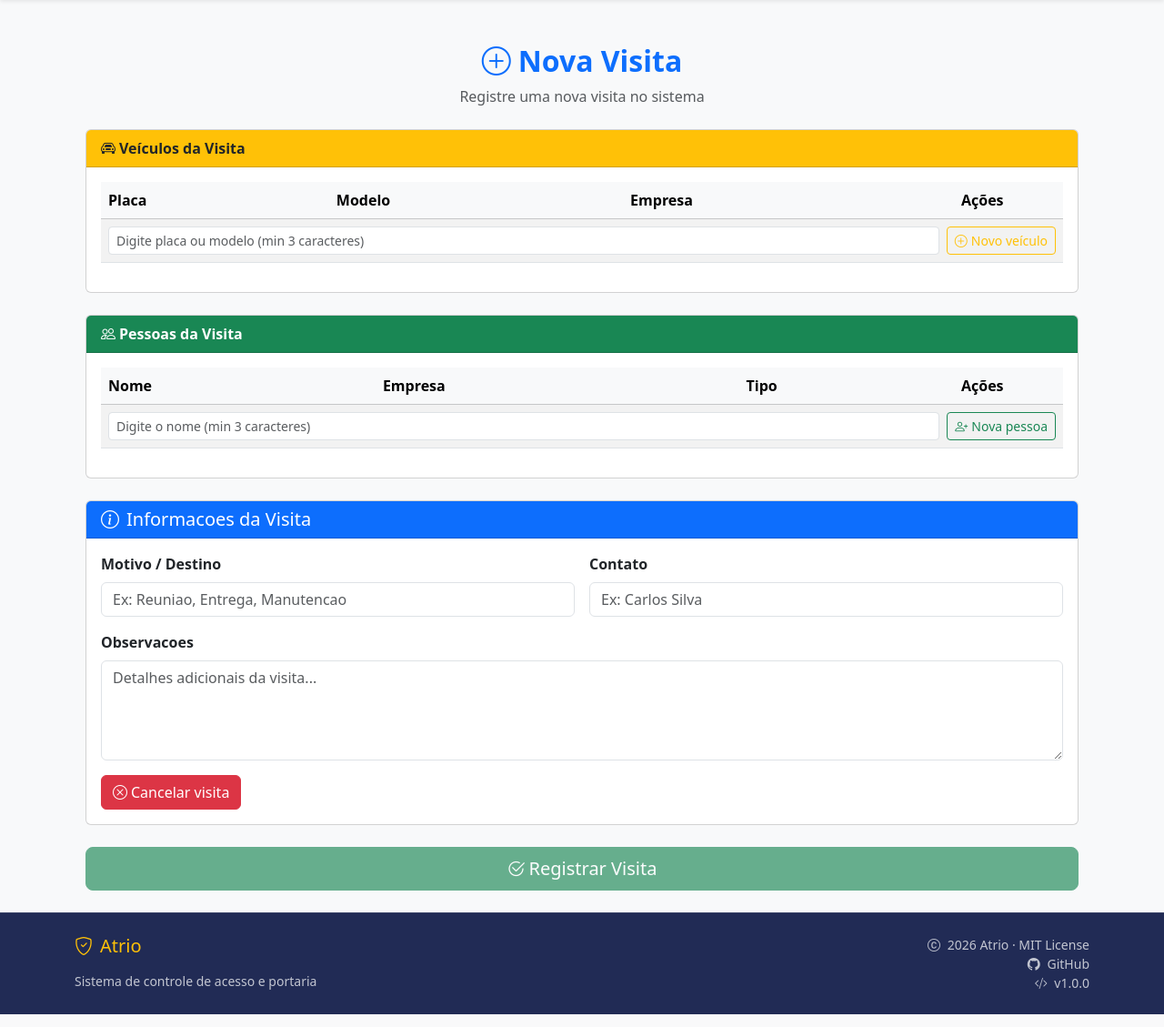
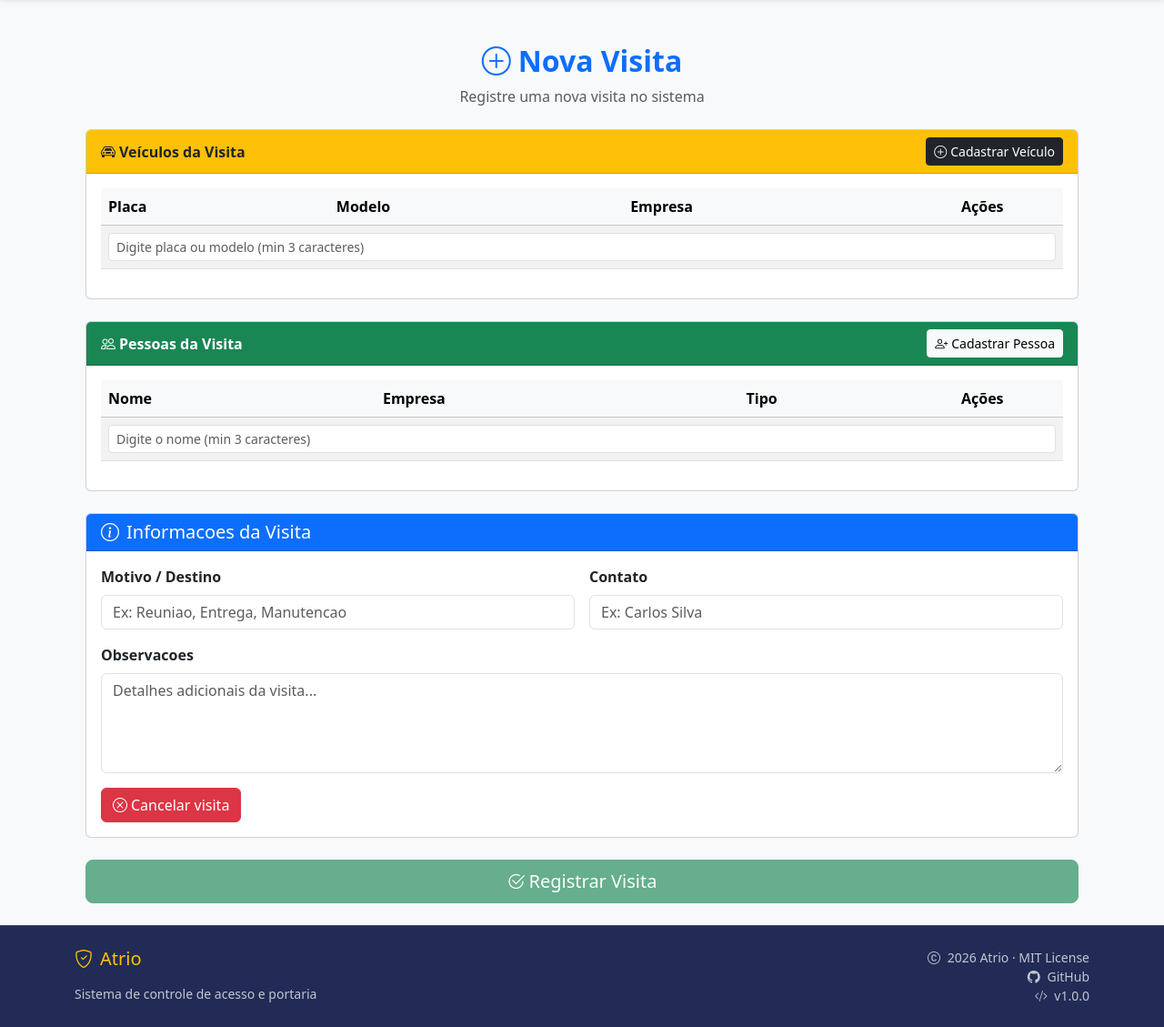
Before and after one commit to Zambianco/Atrio, a Django app: page /nova-visita/ in a window 1280 px wide. Shown: the part 57-1186 px from the top of the page at 91% size. Run offline with Django 5.2, Linux system fonts and the light colour scheme; the visitor is signed in with stand-in values (Sample User, id 1).

Commit message:
feat: Alterada a possição do botão de cadastro de pessoa e veículo para o header do card

```diff
--- a/apps/ui/static/js/nova_visita.js
+++ b/apps/ui/static/js/nova_visita.js
@@ -506,15 +506,8 @@ function renderPessoaInputRow() {
     <tr>
       <td colspan="4">
         <div class="autocomplete-wrap">
-          <div class="d-flex gap-2 align-items-start">
-            <div class="flex-grow-1">
-              <input id="pessoaSearchInput" class="form-control form-control-sm" placeholder="Digite o nome (min 3 caracteres)">
-              <div id="pessoaSuggestions" class="list-group mt-2 autocomplete-list"></div>
-            </div>
-            <a href="/cadastro-pessoa/" target="_blank" class="btn btn-outline-success btn-sm text-nowrap" title="Cadastrar nova pessoa">
-              <i class="bi bi-person-plus me-1"></i>Nova pessoa
-            </a>
-          </div>
+          <input id="pessoaSearchInput" class="form-control form-control-sm" placeholder="Digite o nome (min 3 caracteres)">
+          <div id="pessoaSuggestions" class="list-group mt-2 autocomplete-list"></div>
         </div>
       </td>
     </tr>
@@ -603,15 +596,8 @@ function renderVeiculoInputRow() {
     <tr>
       <td colspan="4">
         <div class="autocomplete-wrap">
-          <div class="d-flex gap-2 align-items-start">
-            <div class="flex-grow-1">
-              <input id="veiculoSearchInput" class="form-control form-control-sm" placeholder="Digite placa ou modelo (min 3 caracteres)">
-              <div id="veiculoSuggestions" class="list-group mt-2 autocomplete-list"></div>
-            </div>
-            <a href="/cadastro-veiculo/" target="_blank" class="btn btn-outline-warning btn-sm text-nowrap" title="Cadastrar novo veículo">
-              <i class="bi bi-plus-circle me-1"></i>Novo veículo
-            </a>
-          </div>
+          <input id="veiculoSearchInput" class="form-control form-control-sm" placeholder="Digite placa ou modelo (min 3 caracteres)">
+          <div id="veiculoSuggestions" class="list-group mt-2 autocomplete-list"></div>
         </div>
       </td>
     </tr>
--- a/apps/ui/templates/ui/nova_visita.html
+++ b/apps/ui/templates/ui/nova_visita.html
@@ -52,8 +52,11 @@
 
       <!-- Veiculos -->
       <div id="cardVeiculos" class="card mb-4">
-        <div class="card-header bg-warning text-dark fw-bold">
-          <i class="bi bi-car-front me-1"></i>Veículos da Visita
+        <div class="card-header bg-warning text-dark fw-bold d-flex justify-content-between align-items-center">
+          <span><i class="bi bi-car-front me-1"></i>Veículos da Visita</span>
+          <a href="{% url 'ui:cadastro_veiculo' %}" target="_blank" class="btn btn-dark btn-sm">
+            <i class="bi bi-plus-circle me-1"></i>Cadastrar Veículo
+          </a>
         </div>
         <div class="card-body">
           <div class="table-responsive table-responsive-inline">
@@ -70,15 +73,8 @@
                 <tr>
                   <td colspan="4">
                     <div class="autocomplete-wrap">
-                      <div class="d-flex gap-2 align-items-start">
-                        <div class="flex-grow-1">
-                          <input id="veiculoSearchInput" class="form-control form-control-sm" placeholder="Digite placa ou modelo (min 3 caracteres)">
-                          <div id="veiculoSuggestions" class="list-group mt-2 autocomplete-list"></div>
-                        </div>
-                        <a href="{% url 'ui:cadastro_veiculo' %}" target="_blank" class="btn btn-outline-warning btn-sm text-nowrap" title="Cadastrar novo veículo">
-                          <i class="bi bi-plus-circle me-1"></i>Novo veículo
-                        </a>
-                      </div>
+                      <input id="veiculoSearchInput" class="form-control form-control-sm" placeholder="Digite placa ou modelo (min 3 caracteres)">
+                      <div id="veiculoSuggestions" class="list-group mt-2 autocomplete-list"></div>
                     </div>
                   </td>
                 </tr>
@@ -90,8 +86,11 @@
 
       <!-- Pessoas -->
       <div id="cardPessoas" class="card mb-4">
-        <div class="card-header bg-success text-white fw-bold">
-          <i class="bi bi-people me-1"></i>Pessoas da Visita
+        <div class="card-header bg-success text-white fw-bold d-flex justify-content-between align-items-center">
+          <span><i class="bi bi-people me-1"></i>Pessoas da Visita</span>
+          <a href="{% url 'ui:cadastro_pessoa' %}" target="_blank" class="btn btn-light btn-sm">
+            <i class="bi bi-person-plus me-1"></i>Cadastrar Pessoa
+          </a>
         </div>
         <div class="card-body">
           <div class="table-responsive table-responsive-inline">
@@ -108,15 +107,8 @@
                 <tr>
                   <td colspan="4">
                     <div class="autocomplete-wrap">
-                      <div class="d-flex gap-2 align-items-start">
-                        <div class="flex-grow-1">
-                          <input id="pessoaSearchInput" class="form-control form-control-sm" placeholder="Digite o nome (min 3 caracteres)">
-                          <div id="pessoaSuggestions" class="list-group mt-2 autocomplete-list"></div>
-                        </div>
-                        <a href="{% url 'ui:cadastro_pessoa' %}" target="_blank" class="btn btn-outline-success btn-sm text-nowrap" title="Cadastrar nova pessoa">
-                          <i class="bi bi-person-plus me-1"></i>Nova pessoa
-                        </a>
-                      </div>
+                      <input id="pessoaSearchInput" class="form-control form-control-sm" placeholder="Digite o nome (min 3 caracteres)">
+                      <div id="pessoaSuggestions" class="list-group mt-2 autocomplete-list"></div>
                     </div>
                   </td>
                 </tr>
```
